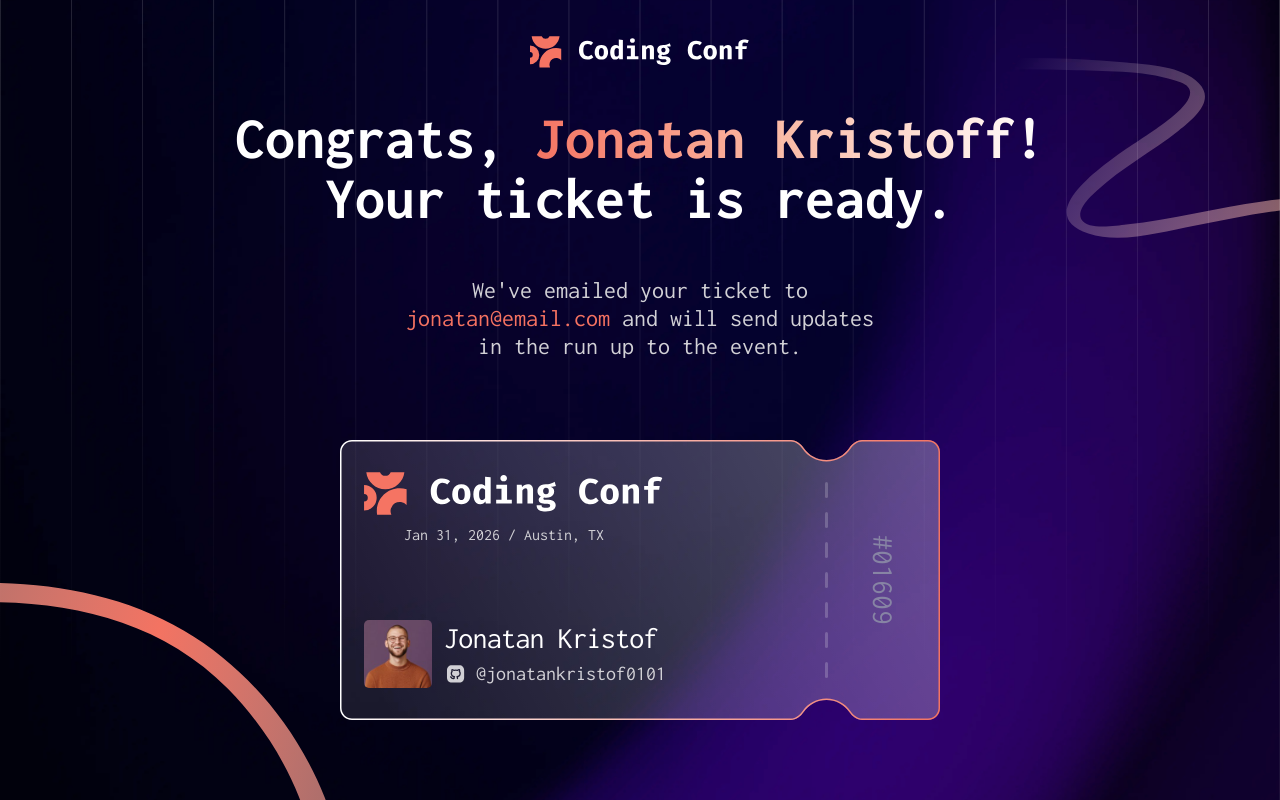
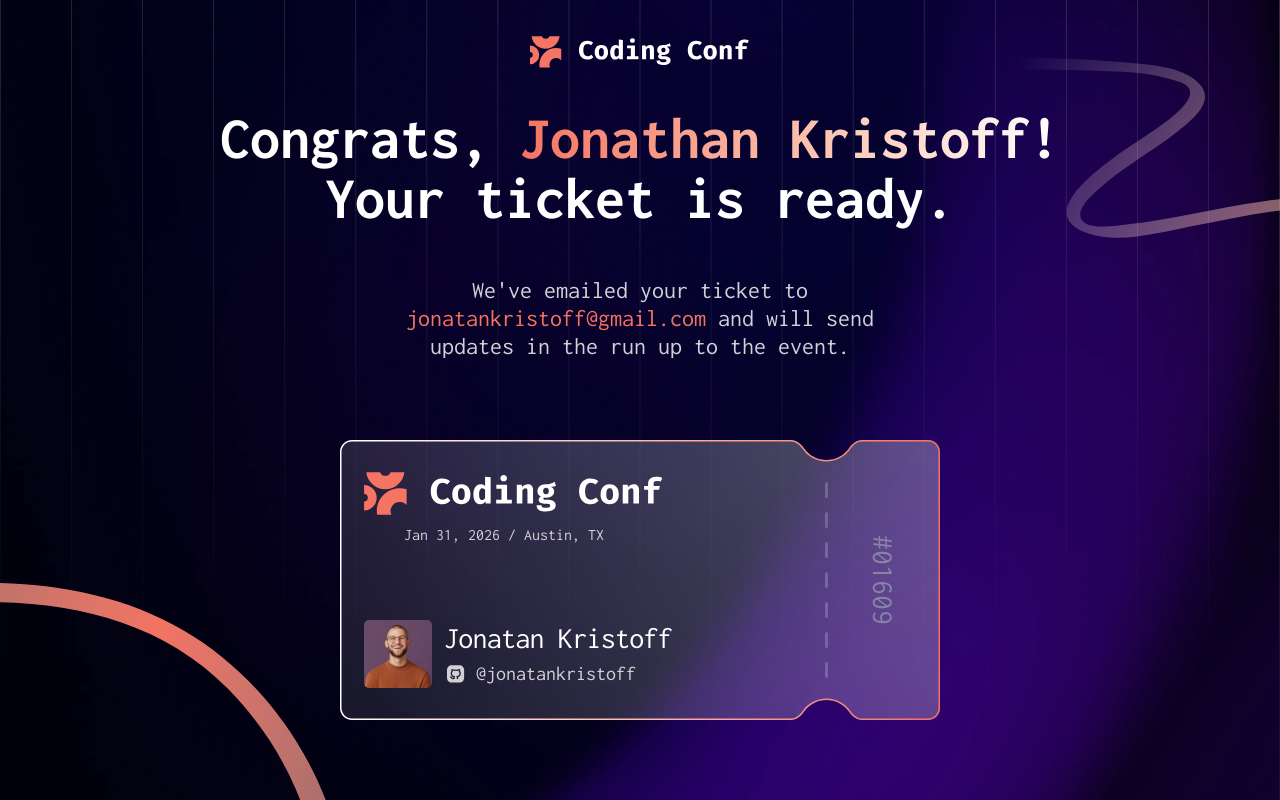
Before and after one commit to oluseguncodess/ticket-generator, a React (Vite) app: page /confirmation in a window 1280 px wide. Shown: the top 800 px of the page. Built offline with nearby package versions, Linux system fonts and the light colour scheme.

Commit message:
feat:context consumed sucessfully

```diff
--- a/src/components/confirmation-hero.tsx
+++ b/src/components/confirmation-hero.tsx
@@ -1,17 +1,21 @@
+import { useUserContext } from "../contexts/use-context";
+
 export default function Hero() {
+  const { userData } = useUserContext();
   return (
     <div className="flex flex-col gap-6 items-center md:gap-12">
       <h1 className="text-3xl font-bold text-center w-full max-w-90 md:text-6xl md:max-w-210">
         Congrats,{" "}
-        <span className="bg-linear-to-r from-gradient-start via-[hsl(15,90%,82%)] to-white bg-clip-text text-transparent">
-          Jonatan Kristoff!
+        <span className="bg-linear-to-r from-gradient-start via-[hsl(15,90%,82%)] to-white bg-clip-text text-transparent capitalize">
+          {userData.fullName || 'Jonathan Kristoff'}!
         </span>{" "}
         Your ticket is ready.
       </h1>
 
       <p className="text-center leading-7 w-full max-w-96.5 md:max-w-120 md:text-2xl">
-        We've emailed your ticket to <span className="text-orange-500">jonatan@email.com</span> and will
-        send updates in the run up to the event.
+        We've emailed your ticket to{" "}
+        <span className="text-orange-500">{userData.email || "jonatankristoff@gmail.com"}</span> and will send
+        updates in the run up to the event.
       </p>
     </div>
   );
--- a/src/components/confirmation-ticket.tsx
+++ b/src/components/confirmation-ticket.tsx
@@ -16,7 +16,9 @@ export default function Ticket() {
           <ConferenceDetails />
           <UserDetails />
         </div>
-        <span className="self-center rotate-90 text-neutral-500 pb-6 md:text-3xl">#01609</span>
+        <span className="self-center rotate-90 text-neutral-500 pb-6 md:text-3xl">
+          #01609
+        </span>
       </div>
     </div>
   );
--- a/src/components/user-details.tsx
+++ b/src/components/user-details.tsx
@@ -1,21 +1,27 @@
 import AvaterIcon from "../assets/images/image-avatar.jpg";
 import GithubLogo from "../assets/images/icon-github.svg?react";
+import { useUserContext } from "../contexts/use-context";
 
 export default function UserDetails() {
+  const { userData, previewUrl } = useUserContext();
   return (
     <div className="flex gap-3 items-center">
       <div className="rounded-[5px] size-11 md:size-17 flex justify-center items-center">
         <img
-          src={AvaterIcon}
+          src={previewUrl ?? AvaterIcon}
           alt=""
           className="w-full h-full object-cover rounded-[5px]"
         />
       </div>
       <div className="flex flex-col md:gap-1">
-        <h2 className="text-[19px] md:text-3xl md:tracking-tight">Jonatan Kristof</h2>
+        <h2 className="text-[19px] md:text-3xl md:tracking-tight capitalize">
+          {userData.fullName ||  'Jonatan Kristoff'}
+        </h2>
         <div className="flex items-center md:gap-2">
           <GithubLogo className="w-6" />
-          <small className="lowercase text-sm md:text-xl">@jonatankristof0101</small>
+          <small className="lowercase text-sm md:text-xl">
+            @{userData.username || 'jonatankristoff'}
+          </small>
         </div>
       </div>
     </div>
```
